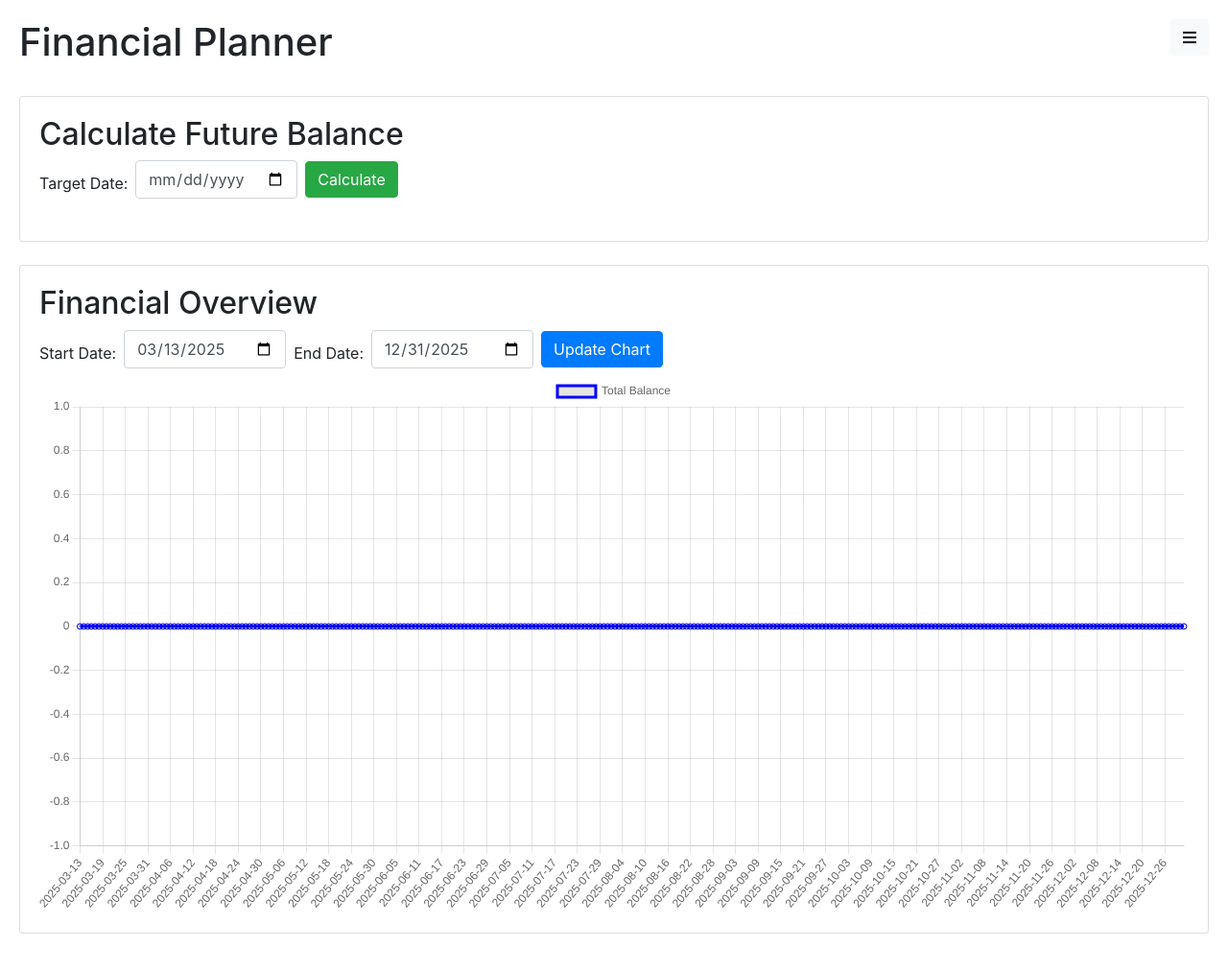
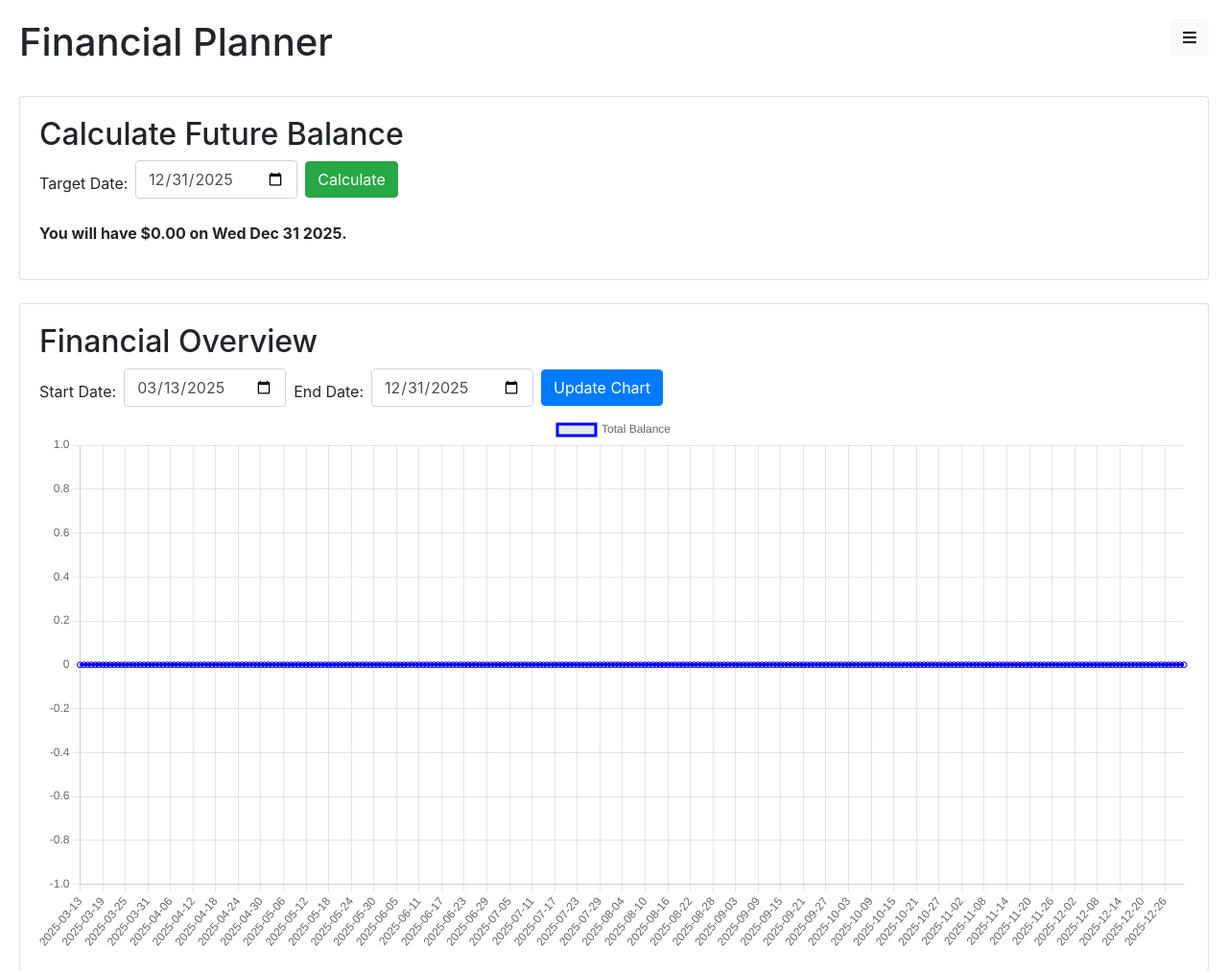
Before and after one commit to TheCho5enJuan/Finance-Planner, a plain HTML site: page index.html in a window 1280 px wide. Shown: the top 1012 px of the page at 96% size. Drawn offline with nearby package versions, Linux system fonts and the light colour scheme.

Commit message:
Update index.html

```diff
--- a/index.html
+++ b/index.html
@@ -626,6 +626,8 @@
     });
     window.addEventListener("load", () => {
         updateChart();
+        document.getElementById("target-date").value = document.getElementById("chart-end-date").value;
+        document.getElementById("calculate-form").dispatchEvent(new Event("submit"));
     });
 </script>
 </body>
```
